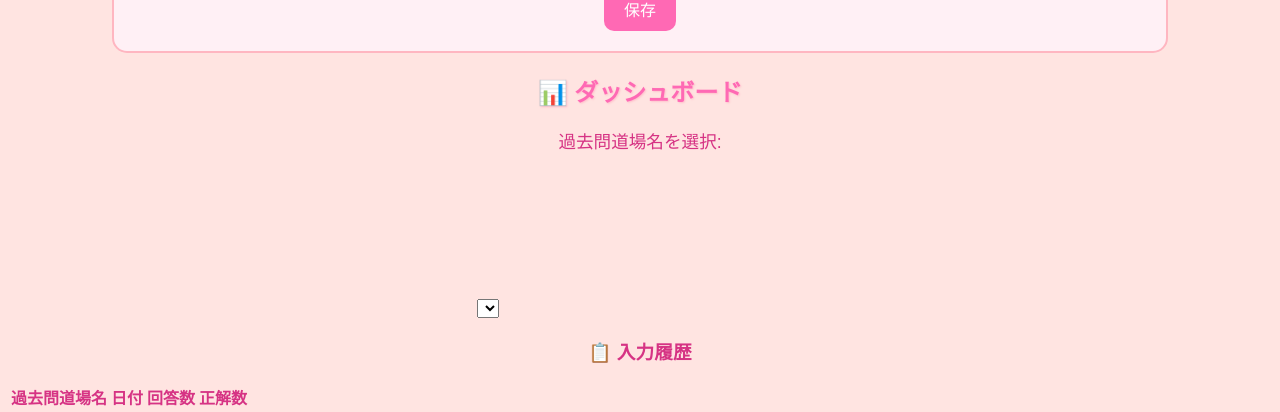
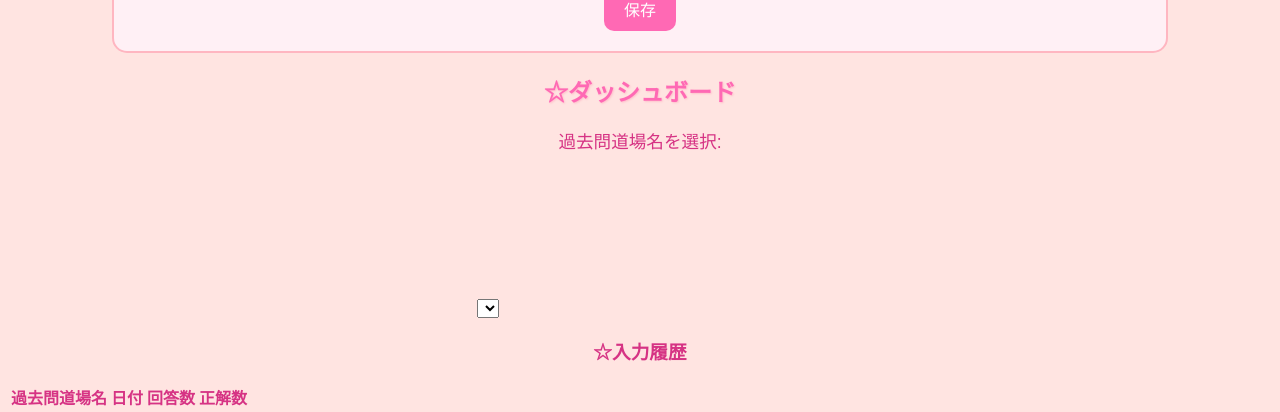
Before and after one commit to zuki-0328/250714, a plain HTML site: page index.html in a window 1280 px wide. Shown: the part 506-918 px from the top of the page. Drawn offline with Linux system fonts and the light colour scheme.

```diff
--- a/index.html
+++ b/index.html
@@ -28,13 +28,13 @@
     </section>
 
     <section id="dashboard-section">
-        <h2>📊 ダッシュボード</h2>
+        <h2>☆ダッシュボード</h2>
         <label for="examFilter">過去問道場名を選択:</label>
         <select id="examFilter"></select>
 
         <canvas id="progressChart"></canvas>
 
-        <h3>📋 入力履歴</h3>
+        <h3>☆入力履歴</h3>
         <table id="dataTable">
             <thead>
                 <tr>
```
